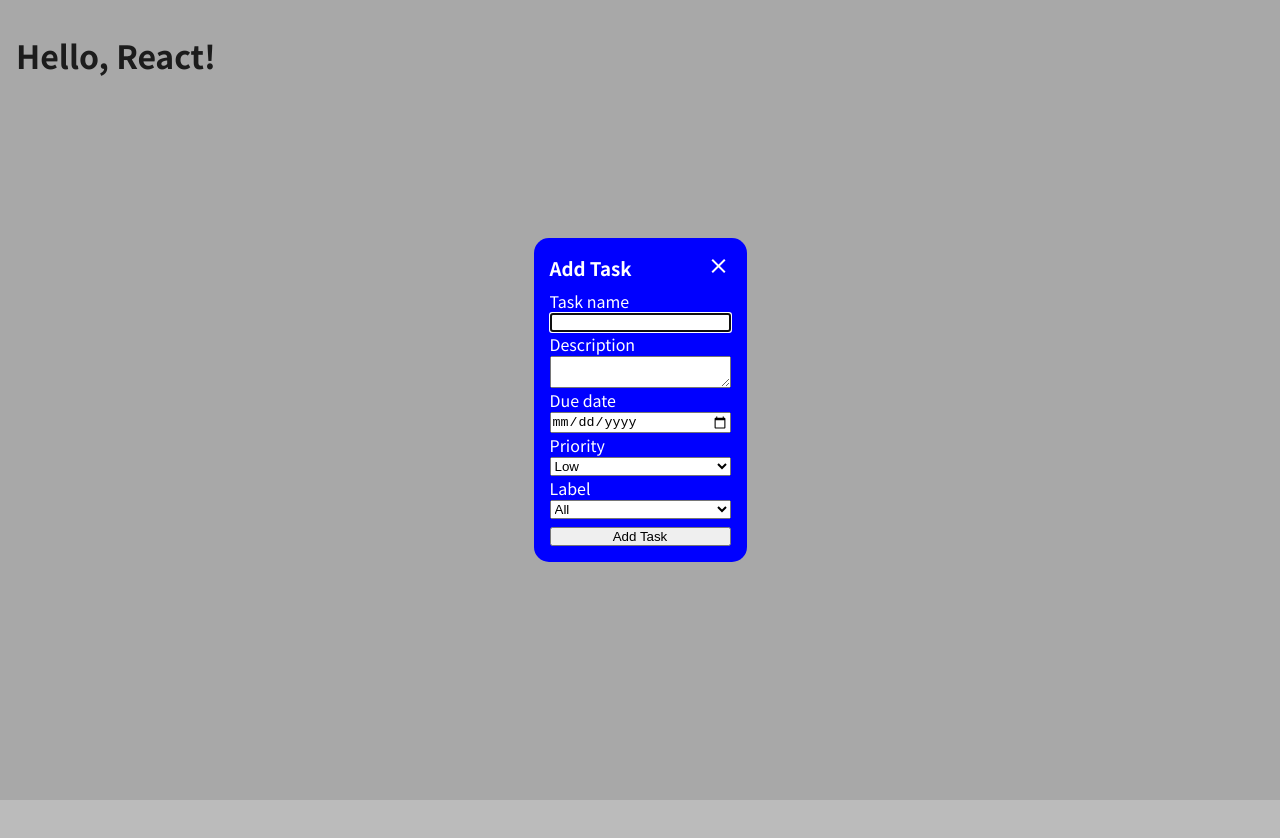
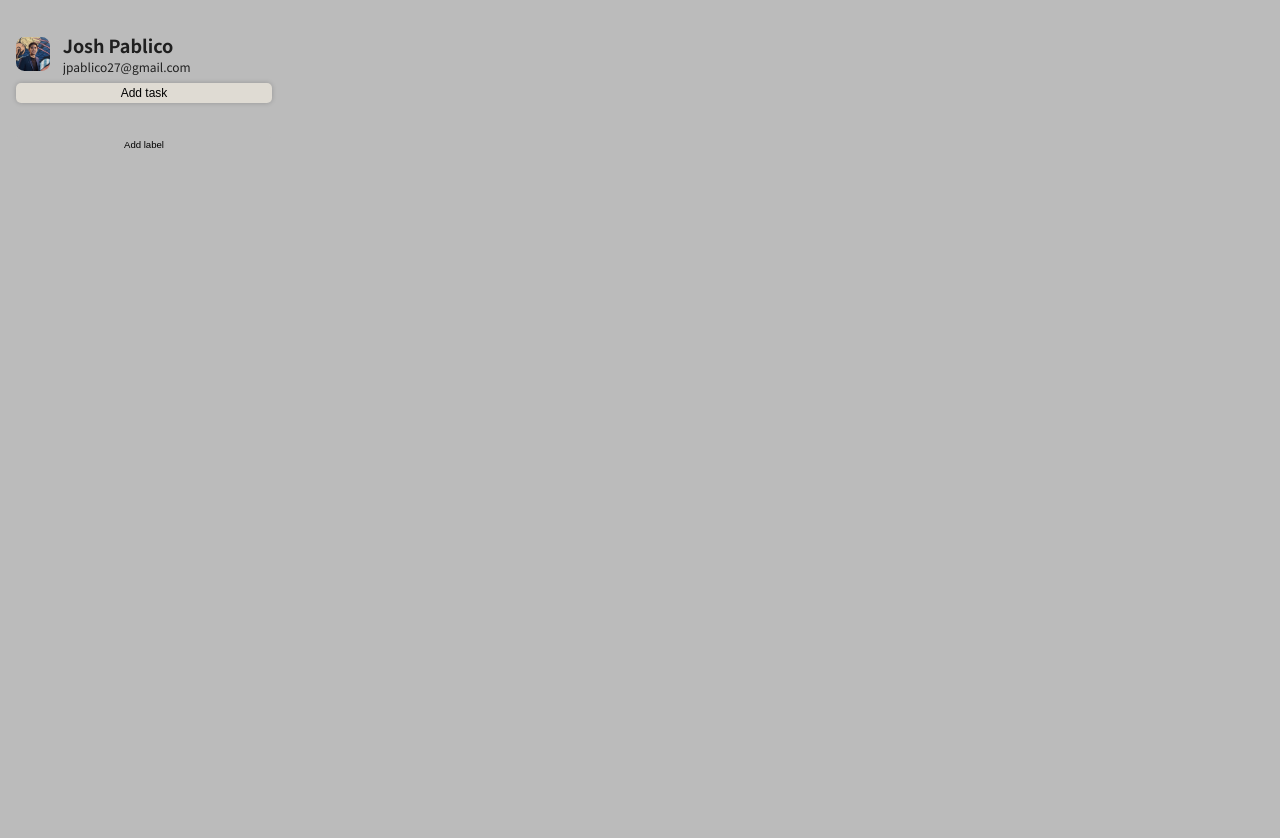
Before and after one commit to jpablico/Rotulus, a React app: page / in a window 1280 px wide. Built offline with nearby package versions, Linux system fonts and the light colour scheme.

Commit message:
Working on Header. Added assets for personal portrait.

```diff
--- a/devLog.txt
+++ b/devLog.txt
@@ -3,3 +3,4 @@
 	- Created modal open and close. Probably rework to be a single function.
 	- Header.js created.
 	- SASS
+10.19.24 - Need to work on Label task and modals. But the header needs to be made first to refine the open and close modals functions.
--- a/src/scripts/components/Header.js
+++ b/src/scripts/components/Header.js
@@ -0,0 +1,26 @@
+import React from "react";
+import "../../styles/style.scss";
+import portraitJoshP from '../../assets/portraitJoshP.jpeg';
+
+function Header() {
+	return <header id = 'header-container'>
+		<div className="header-account-wrapper">
+			<img src={portraitJoshP} alt="Portrait of Josh P" className="header-account-portrait" />
+			<div className="header-account-info">
+				<h2 className="header-account-name">Josh Pablico</h2>
+				<p className="header-account-email">jpablico27@gmail.com</p>
+			</div>
+		</div>
+		<nav className="header-nav">
+			<button className='task-button' id='addTaskButton'>Add task</button>
+			<ul className="header-nav-list">
+
+			</ul>
+			<button className='label-button' id='addLabelButton'>Add label</button>
+		</nav>
+	</header>;
+}
+
+
+
+export { Header };
--- a/src/scripts/components/Modal.js
+++ b/src/scripts/components/Modal.js
@@ -73,6 +73,38 @@ function taskForm(tasks) {
 	});
 }
 
+function modalLabel() {
+	const dialog = document.createElement('dialog');
+	dialog.id = 'modalLabel';
+	dialog.innerHTML = `
+		<form class = 'modal-form'>
+			<section class ='modal-upper'>
+				<h3 class='modal-task-title'>Add Label</h3>
+				<span class='material-symbols-outlined cancel-task-btn' >close</span>
+			</section>
+			<section class = 'modal-middle'>
+				<label for = 'label'>Label name</label>
+				<input type = 'text' id = 'label' name = 'label' required>
+			</section>
+			<section class = 'modal-lower'>
+				<button type = 'submit' class = 'add-label-btn'>Add Label</button>
+		</form>
+	`;
+	document.body.appendChild(dialog);
+}
+
+function labelForm(labels) {
+	const form = document.querySelector('.modal-form');
+	form.addEventListener('submit', function(event) {
+		event.preventDefault();
+		const label = document.getElementById('label').value;
+		labels.push({
+			Label: label
+		});
+		console.log(labels);
+	});
+}
+
 function openModal() {
 	const modal = document.getElementById('modalTask');
 	modal.showModal();
@@ -83,4 +115,4 @@ function closeModal() {
 	modal.close();
 }
 
-export { modalTask, labelSelection, taskForm };
+export { modalTask, labelSelection, taskForm, modalLabel, labelForm, openModal, closeModal };
--- a/src/scripts/index.js
+++ b/src/scripts/index.js
@@ -4,24 +4,31 @@ import React from 'react';
 import { createRoot } from 'react-dom/client';
 
 
-import { modalTask, labelSelection, taskForm } from './components/Modal.js';
+import { modalTask, labelSelection, taskForm, modalLabel, labelForm } from './components/Modal.js';
 import { labels, tasks  } from './data/data.js';
+import { Header } from './components/Header.js';
 
 
 const container = document.getElementById('app');
 const root = createRoot(container);
 root.render(
 		<>
-			<h1>Hello, React!</h1>
+			<Header />
 
 		</>
 	);
 modalTask();
+modalLabel();
 labelSelection(labels);
 taskForm(tasks);
+labelForm(labels);
+
 
 document.addEventListener('DOMContentLoaded', function() {
-	const modal = document.getElementById('modalTask');
-	modal.showModal();
+	const modalTask = document.getElementById('modalTask');
+	const modalLabel = document.getElementById('modalLabel');
+
+	//modalLabel.showModal();
+	//modalTask.showModal();
 	}
 );
--- /dev/null
+++ b/src/styles/components/_header.scss
@@ -0,0 +1,75 @@
+@use '../global.scss' as *;
+
+#header-container {
+	width: 20vw;
+	.header-account-wrapper {
+		@include flex(row, flex-start, center);
+		gap: .8rem;
+
+		.header-account-portrait {
+			height: 34px;
+			width: 34px;
+			border-radius: 25%;
+		}
+
+		.header-account-info {
+			@include text-size($font-size-small);
+			@include text-truncate();
+		}
+	}
+
+	.header-nav {
+		@include flex( column, center, flex-start);
+		gap: 1rem;
+		padding-top: .5rem;
+
+		.task-button {
+			@include flex(row, center, center);
+			@include text-size($font-size-small);
+			@include text-truncate();
+			padding: .2rem .5rem;
+			border-radius: 5px;
+			background-color: $primary-color;
+			border: none;
+			width: 100%;
+			cursor: pointer;
+			box-shadow: 0 0 5px 0 rgba(0,0,0,0.2);
+			&:hover {
+				background-color: white;
+				scale: 1.04;
+			}
+
+		}
+
+		.header-nav-list {
+			.nav-item {
+				@include text-size($font-size-body);
+				@include text-truncate();
+				cursor: pointer; // Add cursor pointer here
+			}
+			.nav-item:hover {
+				color: white;
+			}
+			.active {
+				color: white !important;
+			}
+		}
+
+
+		.label-button {
+			@include flex(row, center, center);
+			@include text-size($font-size-tiny);
+			@include text-truncate();
+			padding: .2rem .5rem;
+			border-radius: 5px;
+			background-color: $background-color;
+			border: none;
+			width: 100%;
+			cursor: pointer;
+			&:hover {
+				background-color: white;
+				scale: 1.04;
+			}
+		}
+	}
+}
--- a/src/styles/components/_modal.scss
+++ b/src/styles/components/_modal.scss
@@ -1,20 +1,21 @@
 @use '../global.scss' as *;
 
-#modalTask {
+// Common styles shared between #modalTask and #modalLabel
+@mixin modal-common-styles($width: auto) {
 	padding: 1rem;
 	background-color: blue;
 	color: white;
 	margin: auto;
 	border-radius: 15px;
 	border: none;
-
+	width: $width;
 
 	.modal-form {
 		@include flex(column, flex-start, none);
-		gap: .5rem;
+		gap: 0.5rem;
 
 		.modal-upper {
-			@include flex(row, space-between, column);
+			@include flex(row, space-between, center);
 
 			.cancel-task-btn {
 				cursor: pointer;
@@ -30,13 +31,20 @@
 
 		.modal-lower {
 			@include flex(row, space-between, none);
-			gap: .2rem;
+			gap: 0.2rem;
 
-			.add-task-btn {
+			.add-task-btn,
+			.add-label-btn {
 				flex: 1;
 			}
 		}
 	}
+}
 
+#modalTask {
+	@include modal-common-styles();
+}
 
+#modalLabel {
+	@include modal-common-styles(25%);
 }
--- a/src/styles/style.scss
+++ b/src/styles/style.scss
@@ -1,2 +1,3 @@
 @use 'global' as *;
 @use 'components/modal';
+@use 'components/header';
```
Also changed, not shown: src/assets/portraitJoshP.jpeg (added).
